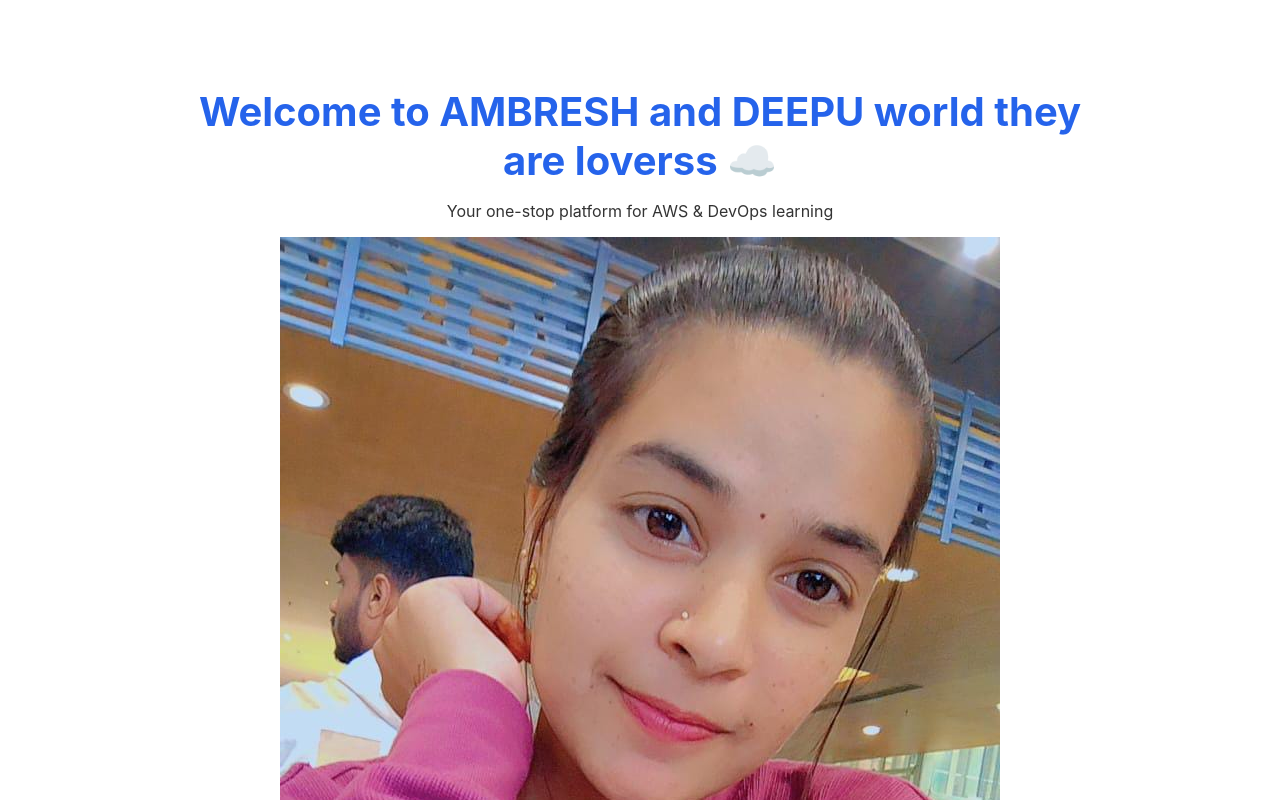
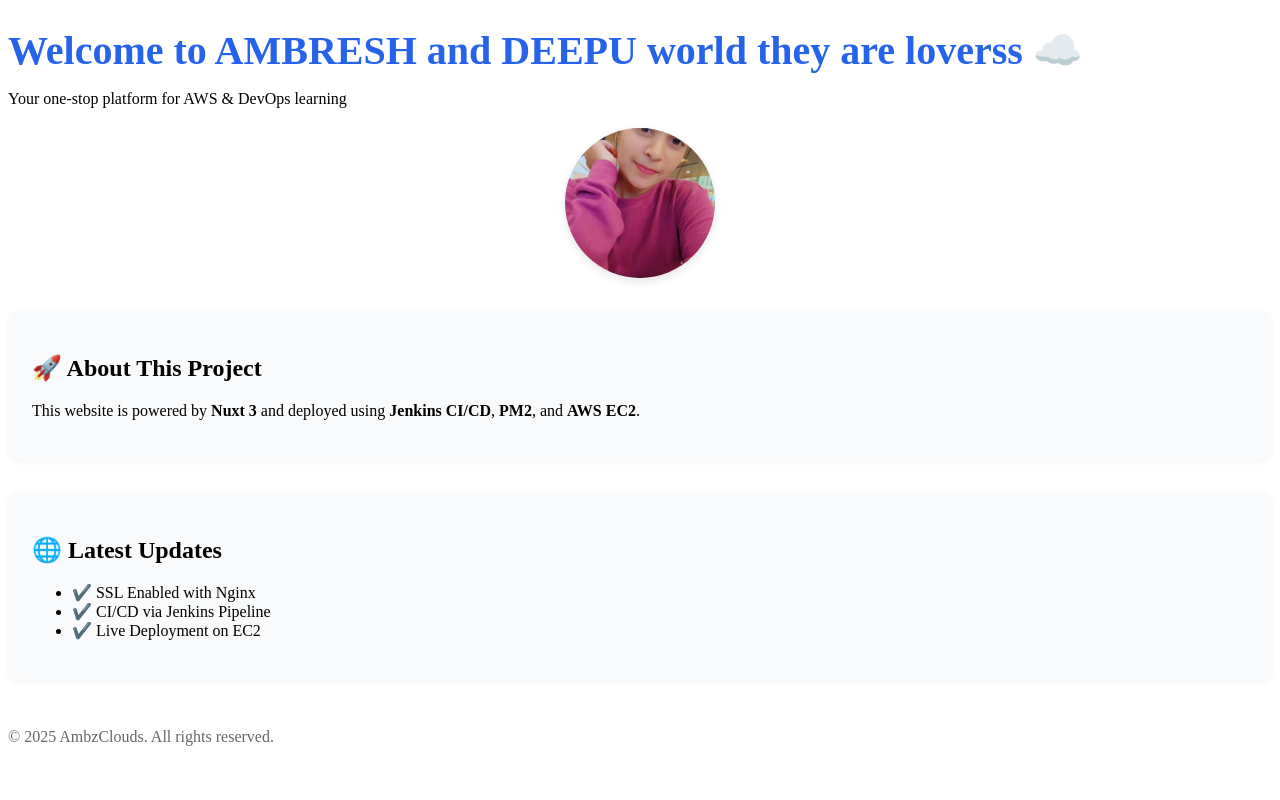
Before and after one commit to ambresh9400/ambzclouds.xyz, a Nuxt app: page / in a window 1280 px wide. Shown: the top 800 px of the page. Built offline with nearby package versions, Linux system fonts and the light colour scheme.

Commit message:
Update index.vue

```diff
--- a/pages/index.vue
+++ b/pages/index.vue
@@ -35,13 +35,14 @@
 </script>
 
 <style scoped>
-.container {
-  max-width: 900px;
-  margin: 40px auto;
-  padding: 20px;
-  font-family: 'Inter', sans-serif;
-  color: #333;
-  text-align: center;
+.profile-image {
+  width: 150px;
+  height: 150px;
+  border-radius: 50%;
+  display: block;
+  margin: 20px auto;
+  object-fit: cover;
+  box-shadow: 0 4px 10px rgba(0, 0, 0, 0.1);
 }
 
 h1 {
```
